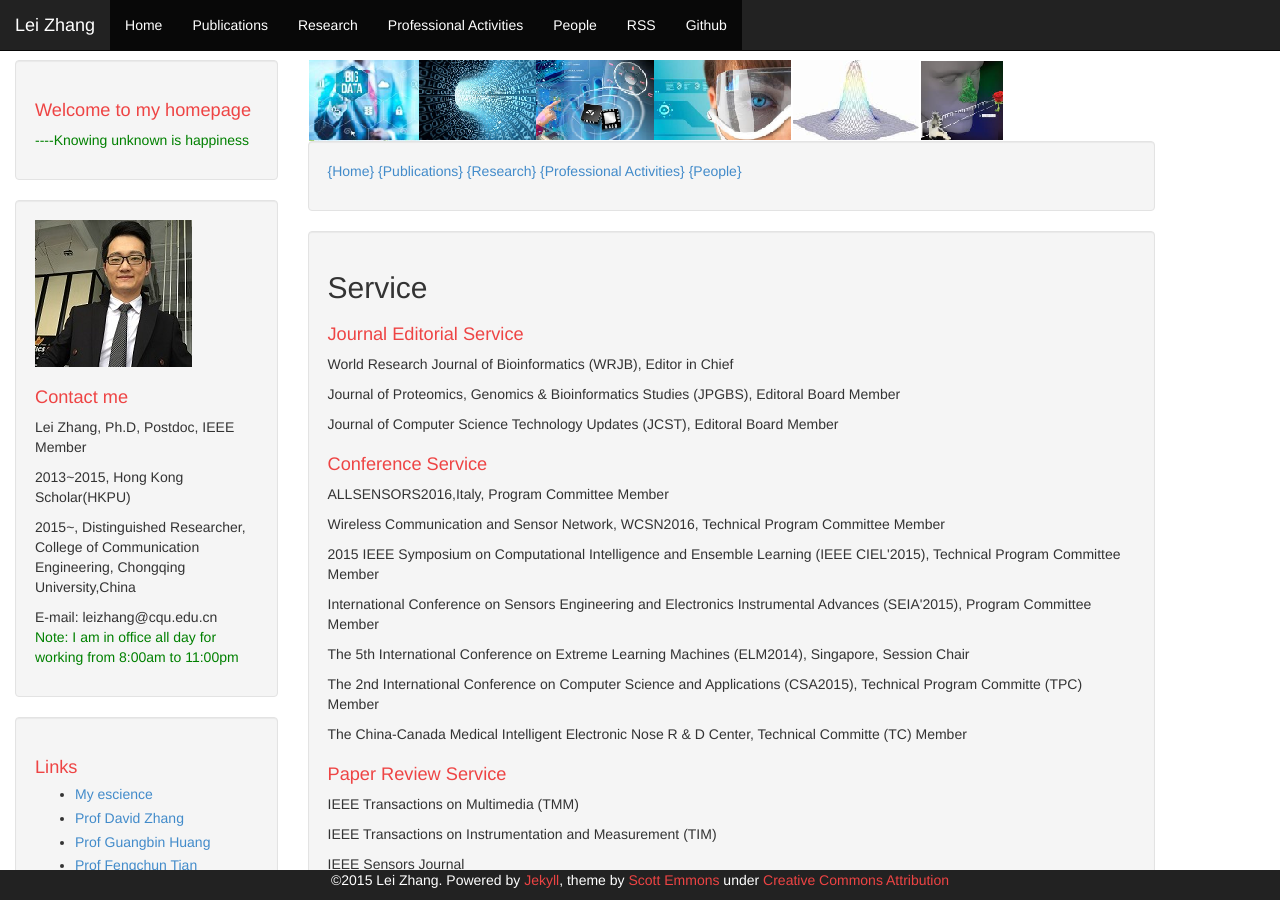
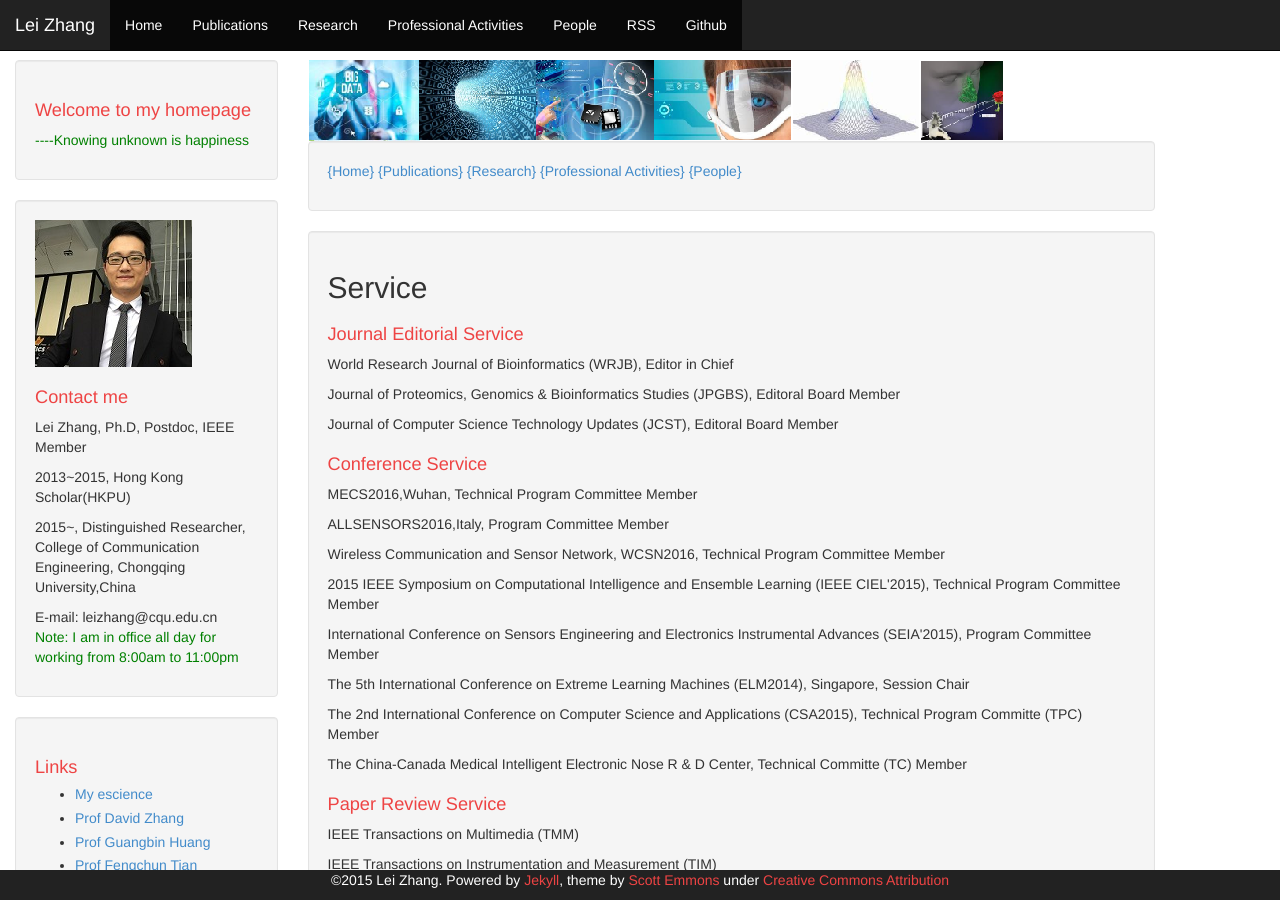
Before and after one commit to DrLeiZhang/website, a Jekyll site: the page built from professional activities.html, in a window 1280 px wide and 900 px high. Built offline with Jekyll 4.4.1, drawn with Linux system fonts in a browser that asks for light colours; Markdown is read by kramdown in place of the engine named in the settings.

Commit message:
Update
Signed-off-by: leizhang@cqu.edu.cn <leizhang@cqu.edu.cn>

```diff
--- a/professional activities.html
+++ b/professional activities.html
@@ -16,6 +16,7 @@ layout: default
 <p>Journal of Computer Science Technology Updates (JCST), Editoral Board Member</p>
 
 <h1> Conference Service</h1>
+<p>MECS2016,Wuhan, Technical Program Committee Member</p>
 <p>ALLSENSORS2016,Italy, Program Committee Member</p>
 <p>Wireless Communication and Sensor Network, WCSN2016, Technical Program Committee Member</p>
 <p>2015 IEEE Symposium on Computational Intelligence and Ensemble Learning (IEEE CIEL'2015), Technical Program Committee Member</p>
```
Also changed, not shown: img/10.jpg (added), img/9.jpg (added).
